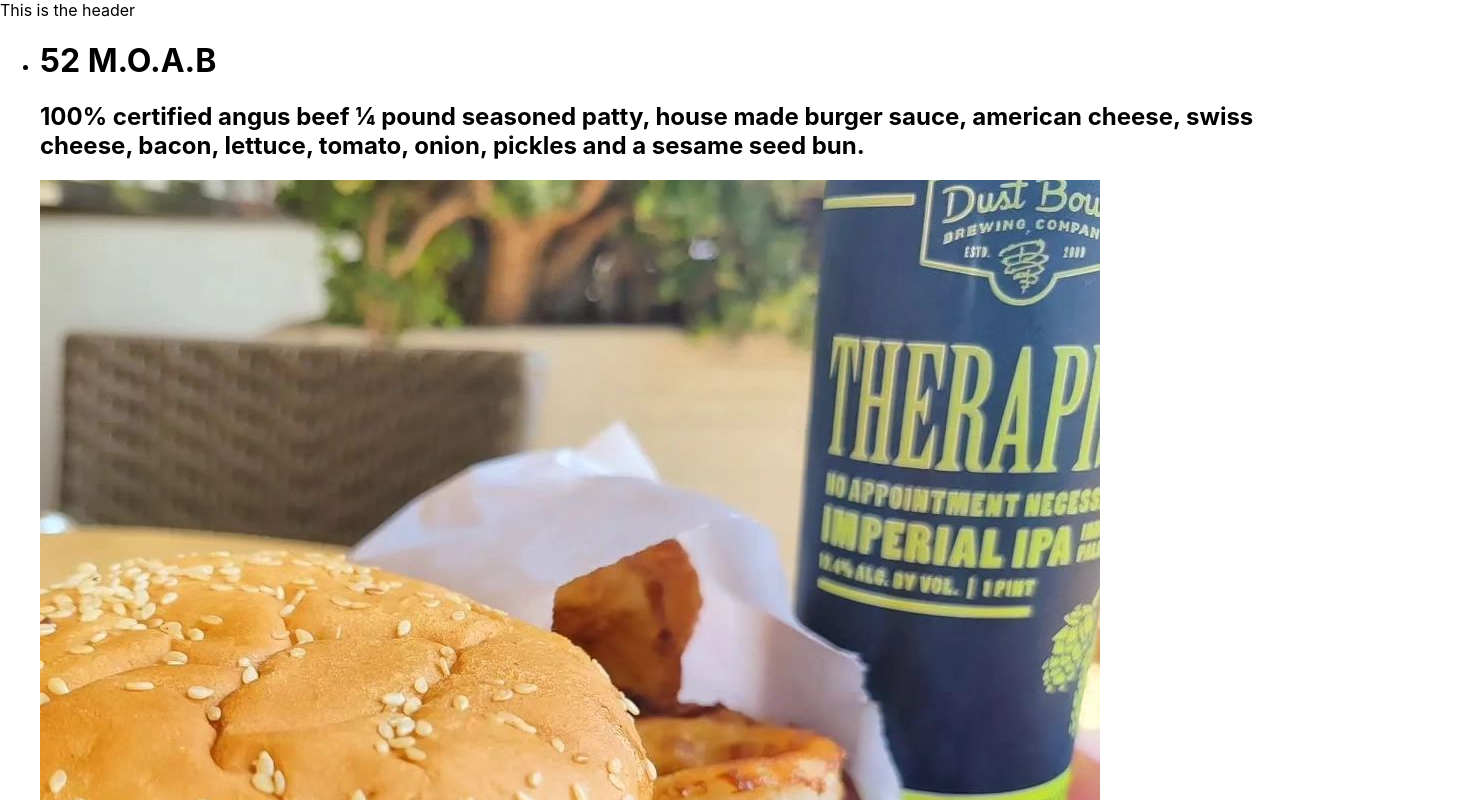
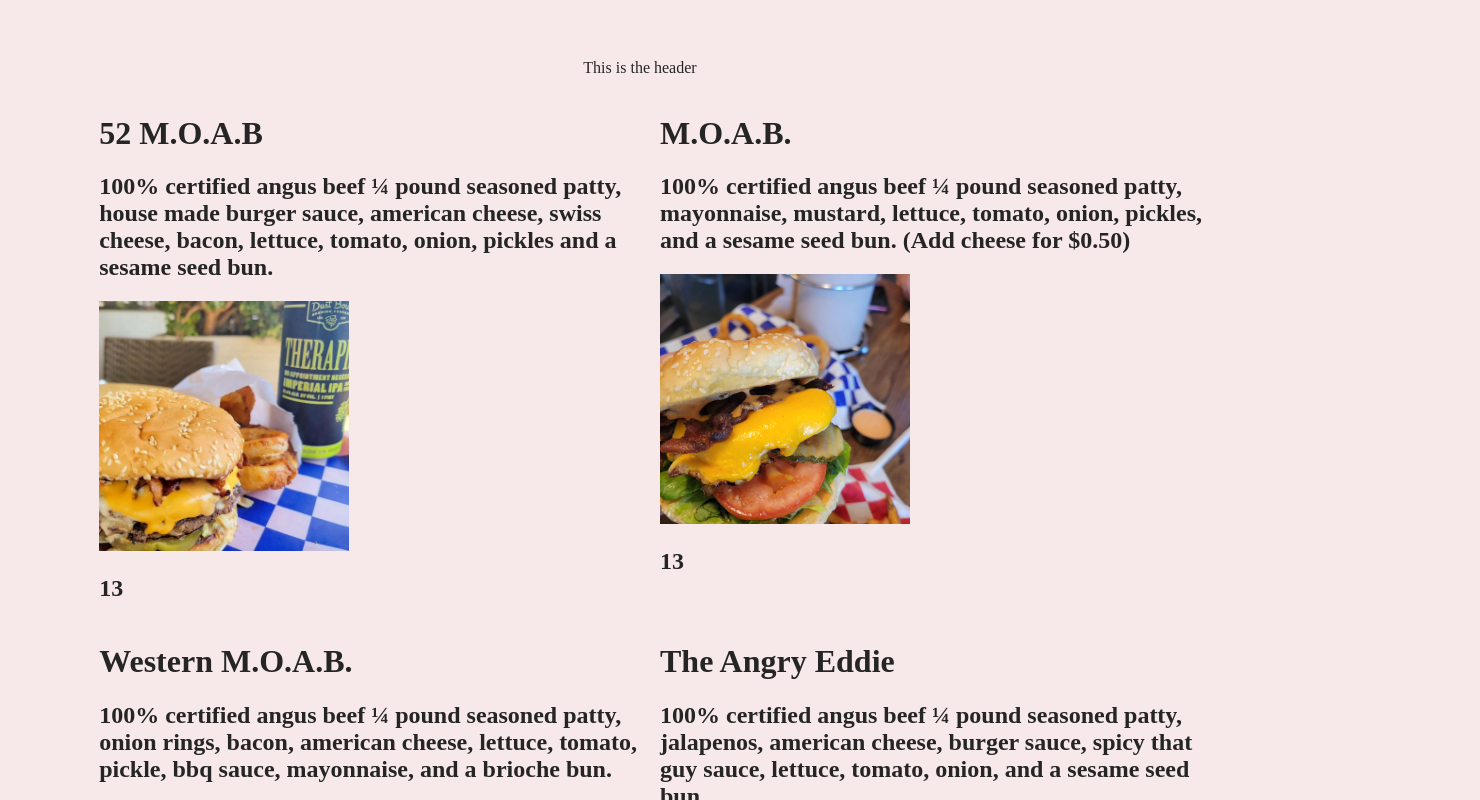
Before and after one commit to GitMcMillan/moab-app-project, a React (Create React App) app: page / in a window 1280 px wide. Shown: the top 800 px of the page, 1480 px wide, since content can reach past the window. Built offline with nearby package versions, Linux system fonts and the light colour scheme.

Commit message:
css added and updated to images and list

```diff
--- a/src/App.js
+++ b/src/App.js
@@ -11,7 +11,7 @@ const menuData = [
     description:
       "100% certified angus beef ¼ pound seasoned patty, mayonnaise, mustard, lettuce, tomato, onion, pickles, and a sesame seed bun. (Add cheese for $0.50)",
     price: 13,
-    img: "/pics/the52.jpg",
+    img: "/pics/moab.jpg",
   },
   {
     name: "Western M.O.A.B.",
@@ -67,13 +67,13 @@ function App() {
   );
 
   function Header() {
-    return <div>This is the header</div>;
+    return <div className="header">This is the header</div>;
   }
 
   function Menu({ menu }) {
     return (
       <div>
-        <ul>
+        <ul className="dishes">
           {menu.map((dish) => (
             <MenuItem
               name={dish.name}
@@ -90,14 +90,12 @@ function App() {
 
   function MenuItem({ name, description, price, img }) {
     return (
-      <div>
-        <li>
-          <h1>{name}</h1>
-          <h2>{description}</h2>
-          <img src={img} alt={name} />
-          <h2>{price}</h2>
-        </li>
-      </div>
+      <li>
+        <h1>{name}</h1>
+        <h2>{description}</h2>
+        <img src={img} alt={name} className="dish-img" />
+        <h2>{price}</h2>
+      </li>
     );
   }
 
--- a/src/index.css
+++ b/src/index.css
@@ -1,13 +1,32 @@
 body {
-  margin: 0;
-  font-family: -apple-system, BlinkMacSystemFont, 'Segoe UI', 'Roboto', 'Oxygen',
-    'Ubuntu', 'Cantarell', 'Fira Sans', 'Droid Sans', 'Helvetica Neue',
-    sans-serif;
-  -webkit-font-smoothing: antialiased;
-  -moz-osx-font-smoothing: grayscale;
+  font-family: "Roboto Mono, sans-serif";
+  color: #252525;
+  font-weight: 400;
+  background-color: #f7e9e9;
+  border-bottom: 1.6rem solid #edc84b;
+  min-height: 100vh;
+  padding: 3.2rem;
+  padding-bottom: 6rem;
 }
 
 code {
-  font-family: source-code-pro, Menlo, Monaco, Consolas, 'Courier New',
+  font-family: source-code-pro, Menlo, Monaco, Consolas, "Courier New",
     monospace;
 }
+
+.header {
+  text-align: center;
+}
+
+.dishes {
+  list-style: none;
+  display: grid;
+  grid-template-columns: 1fr 1fr;
+  gap: 4.8;
+}
+
+.dish-img {
+  width: 250px;
+  height: 250px;
+  object-fit: cover;
+}
```
